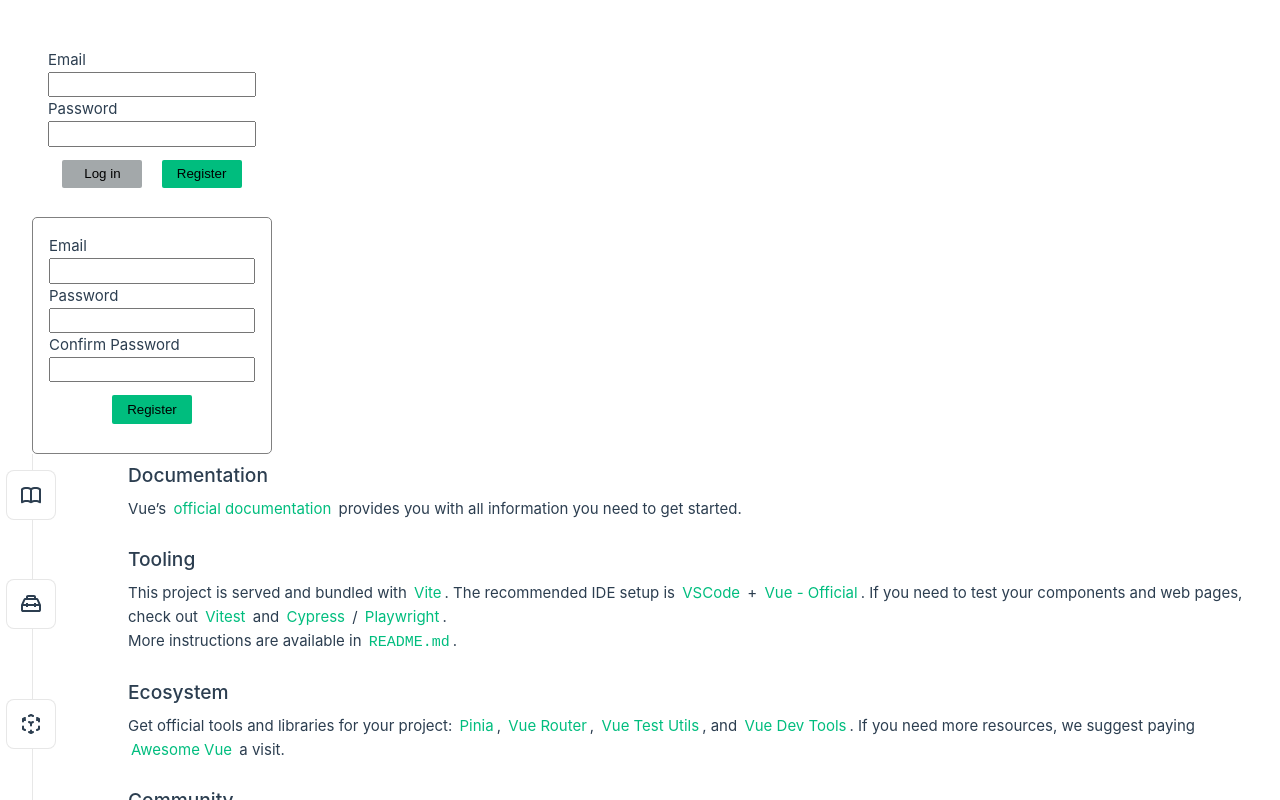
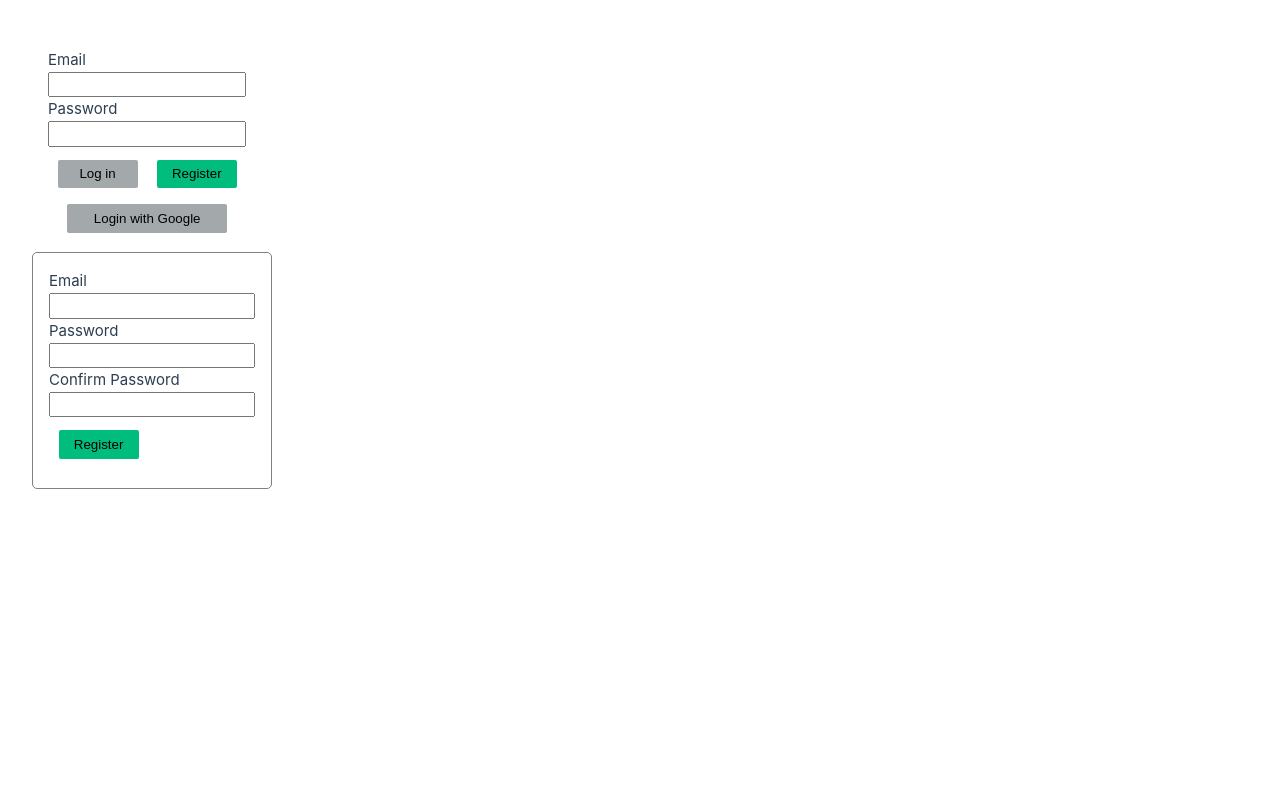
Before and after one commit to eturgeneva/store-frontend, a Vue app: page / in a window 1280 px wide. Shown: the top 800 px of the page. Built offline with nearby package versions, Linux system fonts and the light colour scheme; no server answers.

Commit message:
update css styling for user section

```diff
--- a/src/App.vue
+++ b/src/App.vue
@@ -14,7 +14,7 @@ import UserRegister from './components/UserRegister.vue';
   <main>
     <UserLogin />
     <UserRegister />
-    <TheWelcome />
+    <!-- <TheWelcome /> -->
   </main>
 </template>
 
--- a/src/assets/main.css
+++ b/src/assets/main.css
@@ -34,7 +34,14 @@ a,
   }
 } */
 
-form, .userLogin, .userRegister {
+form, .userLogin {
+    display: flex;
+    flex-direction: column;
+    /* width: 15rem; */
+    padding: 1rem;
+}
+
+.userRegister {
     display: flex;
     flex-direction: column;
     width: 15rem;
@@ -68,6 +75,7 @@ input {
 .buttons {
     display: flex;
     justify-content: center;
+    flex-direction: column;
 }
 
 button {
@@ -87,3 +95,14 @@ button:hover {
 .loginButton, .logoutButton, .editButton {
     background-color: rgb(163, 168, 170);
 }
+
+.oauthButtons {
+  display: flex;
+  justify-content: center;
+}
+
+.oauthButton {
+  /* width: auto;*/
+  width: 10rem;
+  margin: 0.2rem;
+}
--- a/src/components/UserLogin.vue
+++ b/src/components/UserLogin.vue
@@ -126,8 +126,13 @@ async function logoutUser() {
                     id="password">
 
             <div class="buttons">
-                <button @click="loginUser" class="loginButton">Log in</button>
-                <button type="button" class="registerButton">Register</button>
+                <div>
+                    <button @click="loginUser" class="loginButton">Log in</button>
+                    <button type="button" class="registerButton">Register</button>
+                </div>
+                <div class="oauthButtons">
+                    <button type="button" class="loginButton oauthButton">Login with Google</button>
+                </div>
             </div>
         </div>
 
```
